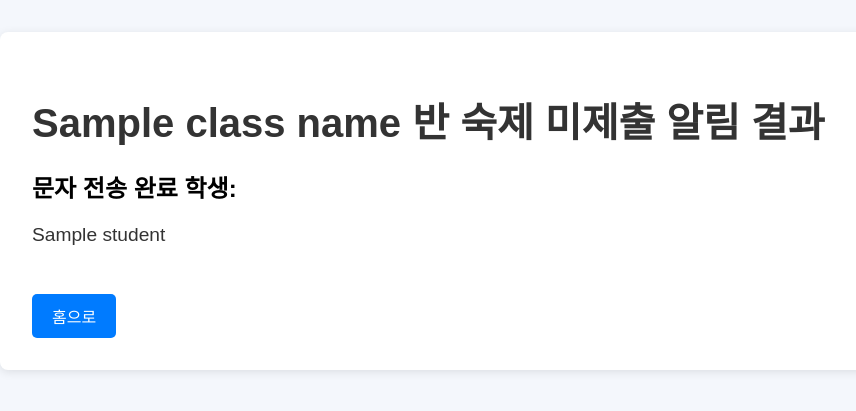
After one commit to jangwonjun/notion_test, a Flask app: template templates/homework_reminder_result.html in a window 1280 px wide. The commit adds this page. Shown: the top 411 px of the page, without its empty margins (96-952 px from the left). Run offline with Flask 3, Linux system fonts and the light colour scheme; the template is opened without the code that fills it: most values are stand-ins (such as "Sample title", 1, 10 or a date in 2020); parts of the project's set-up code (start-up, migrations or seed data) failed here and were passed over.

Commit message:
[Add/Fix] 대부분의 기능 수정 및 저장

```diff
--- a/app.py
+++ b/app.py
@@ -201,8 +201,7 @@ def load_timetable_from_db_for_view():
     return timetable_data
 
 def send_homework_reminder():
-    """숙제를 제출하지 않은 학생들에게 문자 전송"""
-    #노션에 제출조차 안한 학생들의 경우 어떻게 처리할지 고민 -> 학생이름 검색후 보내는걸로! 해결예정.
+    """숙제를 제출하지 않은 학생들에게 문자 전송""" #전체 학생에 해당
 
     """숙제를 제출하지 않은 학생들에게 문자 전송"""
     homework_status = get_homework_status()  # 노션에서 제출한 학생들 조회
@@ -339,6 +338,56 @@ def time_table():
     # 템플릿에 데이터 전달
     return render_template('table.html', timetable=timetable)
 
+#개별문자
+@app.route('/class/<class_name>/send-homework-reminder/', methods=['POST'])
+def send_homework_reminder(class_name):
+    """숙제를 제출하지 않은 학생들에게 문자 전송"""
+    homework_status = get_homework_status()  # 노션에서 제출한 학생들 조회
+    print("📌 숙제 상태 데이터:", homework_status)  # ✅ 노션 데이터 확인
+    print(class_name)
+    # 특정 반에 해당하는 학생들만 필터링
+    students = get_students()  # DB에서 전체반 학생들만 가져오기
+    print("📌 해당 반 학생 목록:", students)  # ✅ DB 데이터 확인
+
+    filtered_students = [s for s in students if s['class'] == class_name]
+    print(f"📌 {class_name} 반 학생 목록:", filtered_students)
+
+    message_sent = []
+    for student in filtered_students:
+        student_tuple = (student['class'], student['name'])
+
+        print(f"🔍 체크 중: {student_tuple}")  # ✅ 현재 비교하는 학생 정보
+        print(f"📌 해당 학생의 숙제 상태: {homework_status.get(student_tuple)}")  # ✅ 현재 상태 확인
+
+        if homework_status.get(student_tuple, "") != "✔":  # ✅ 기본값 추가
+            phone_number = get_student_phone_number(student['name'], student['class'])
+            print(f"📌 핸드폰 번호 ({student['name']}):", phone_number)
+
+            if phone_number:
+                message_text = create_homework_reminder_message(student)
+                data = {
+                    'messages': [
+                        {
+                            'to': phone_number,
+                            'from': SEND.SENDNUMBER,
+                            'subject': '숙제 미제출 안내',
+                            'text': message_text
+                        }
+                    ]
+                }
+                res = message.send_many(data)
+                print(f"{student['name']}에게 숙제 미제출 알림을 전송했습니다.")
+                print(json.dumps(json.loads(res.text), indent=2, ensure_ascii=False))
+                message_sent.append(student['name'])
+
+            message_sent = [name for name in message_sent if name is not None]
+
+    return render_template(
+        'homework_reminder_result.html',
+        class_name=class_name,
+        message_sent=message_sent
+    )
+
 
 @app.route("/class/<class_name>")
 def class_detail(class_name):
--- /dev/null
+++ b/templates/homework_reminder_result.html
@@ -0,0 +1,68 @@
+<!DOCTYPE html>
+<html lang="ko">
+<head>
+    <meta charset="UTF-8">
+    <meta name="viewport" content="width=device-width, initial-scale=1.0">
+    <title>{{ class_name }} 숙제 미제출 알림</title>
+    <style>
+        body {
+            font-family: Arial, sans-serif;
+            background-color: #f4f7fc;
+            margin: 0;
+            padding: 0;
+        }
+        .container {
+            width: 80%;
+            margin: 2rem auto;
+            background-color: #fff;
+            padding: 2rem;
+            border-radius: 8px;
+            box-shadow: 0 2px 10px rgba(0, 0, 0, 0.1);
+        }
+        h1 {
+            color: #333;
+            font-size: 2.5rem;
+            margin-bottom: 1rem;
+        }
+        ul {
+            list-style-type: none;
+            padding: 0;
+        }
+        li {
+            margin: 0.5rem 0;
+            font-size: 1.2rem;
+            color: #333;
+        }
+        a {
+            display: inline-block;
+            margin-top: 2rem;
+            padding: 10px 20px;
+            background-color: #007bff;
+            color: white;
+            text-decoration: none;
+            border-radius: 5px;
+            font-size: 1rem;
+            transition: background-color 0.3s ease;
+        }
+        a:hover {
+            background-color: #0056b3;
+        }
+    </style>
+</head>
+<body>
+    <div class="container">
+        <h1>{{ class_name }} 반 숙제 미제출 알림 결과</h1>
+        <h2>문자 전송 완료 학생:</h2>
+        <ul>
+            {% if message_sent %}
+                {% for student in message_sent %}
+                    <li>{{ student }}</li>
+                {% endfor %}
+            {% else %}
+                <li>숙제를 제출하지 않은 학생이 없습니다.</li>
+            {% endif %}
+        </ul>
+        <a href="/class/{{ class_name }}">홈으로</a>
+    </div>
+</body>
+</html>
```
Also changed, not shown: templates/class_detail.html (+36 -29 lines).
